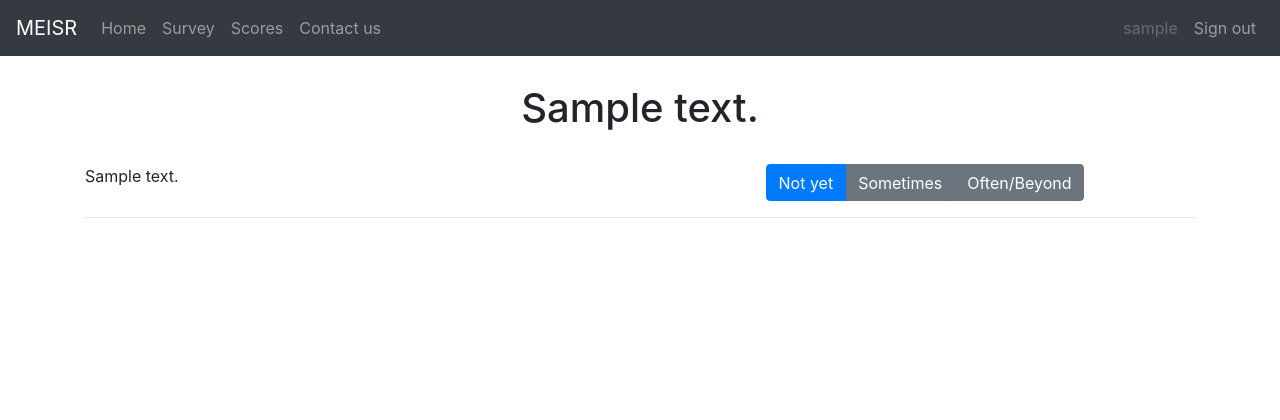
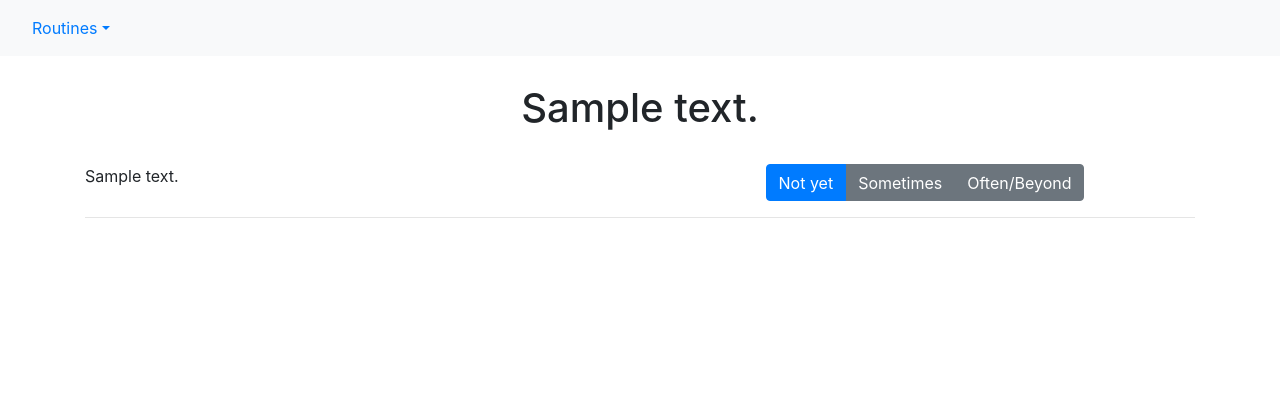
Before and after one commit to EIEIOMEISR/MEISR-WEB, a Django app: page /survey/ in a window 1280 px wide. Shown: the top 420 px of the page. Run offline with Django 3.2, Linux system fonts and the light colour scheme; a user stored in the database is signed in; tables that the repository leaves empty hold one stand-in row (values such as "Sample post"); some libraries are stand-ins or nearby versions.

Commit message:
adde navbar and anchors for survey

```diff
--- a/meisr/survey/templates/survey/survey.html
+++ b/meisr/survey/templates/survey/survey.html
@@ -4,12 +4,10 @@
 {% block content %}
 <link href="{% static 'css/survey.css' %}" rel="stylesheet">
 <script type='text/javascript' src='https://ajax.googleapis.com/ajax/libs/jquery/1.9.1/jquery.min.js'></script>
-<script src="//cdn.jsdelivr.net/npm/jquery.scrollto@2.1.2/jquery.scrollTo.min.js"></script>
 
 <script type="text/javascript">
 	$(window).load(function () {
 		$(':input:checked').closest('.btn').addClass('active');
-
 
 		$('.btn-primary').click(function() {
 			var complete = true;
@@ -35,7 +33,23 @@
 	});
 </script>
 
+<nav id="navbar2" class="navbar navbar-light bg-light fixed-top second-navbar">
+	<ul class="nav">
+		<li class="nav-item dropdown">
+			<a class="nav-link dropdown-toggle" data-toggle="dropdown" href="#" role="button" aria-haspopup="true" aria-expanded="false">Routines</a>
+			<div class="dropdown-menu">
+				{% for routine in routines %}
+				<a class="dropdown-item" href="#{{routine}}">{{routine}}</a>
+				{% endfor %}
+			</div>
+		</li>
+	</ul>
+</nav>
+
+
+
 <form method="POST" action="." id="mysurvey">
+
 	<input type="hidden" id="submitting" name="flag" value="false">
 	{% csrf_token %}
 
@@ -44,7 +58,7 @@
 	{% if field.field.widget.attrs.header %}
 	<div class="row py-4 text-center">
 		<div class="col">
-			<h1>{{ field.field.widget.attrs.header }}</h1>
+			<h1 id="{{ field.field.widget.attrs.header }}">{{ field.field.widget.attrs.header }}</h1>
 		</div>
 	</div>
 	{% endif %}
--- a/meisr/survey/views.py
+++ b/meisr/survey/views.py
@@ -77,7 +77,8 @@ def survey(request):
 		if submitting:
 			score_survey(request.user)
 
-	return render(request, "survey/survey.html", {'form': form})
+	routines = [x.description for x in Routine.objects.all()]
+	return render(request, "survey/survey.html", {'form': form, 'routines': routines})
 
 '''
 Viewing scores for each routine
```
Also changed, not shown: meisr/survey/static/css/survey.css (+16 -5 lines).
